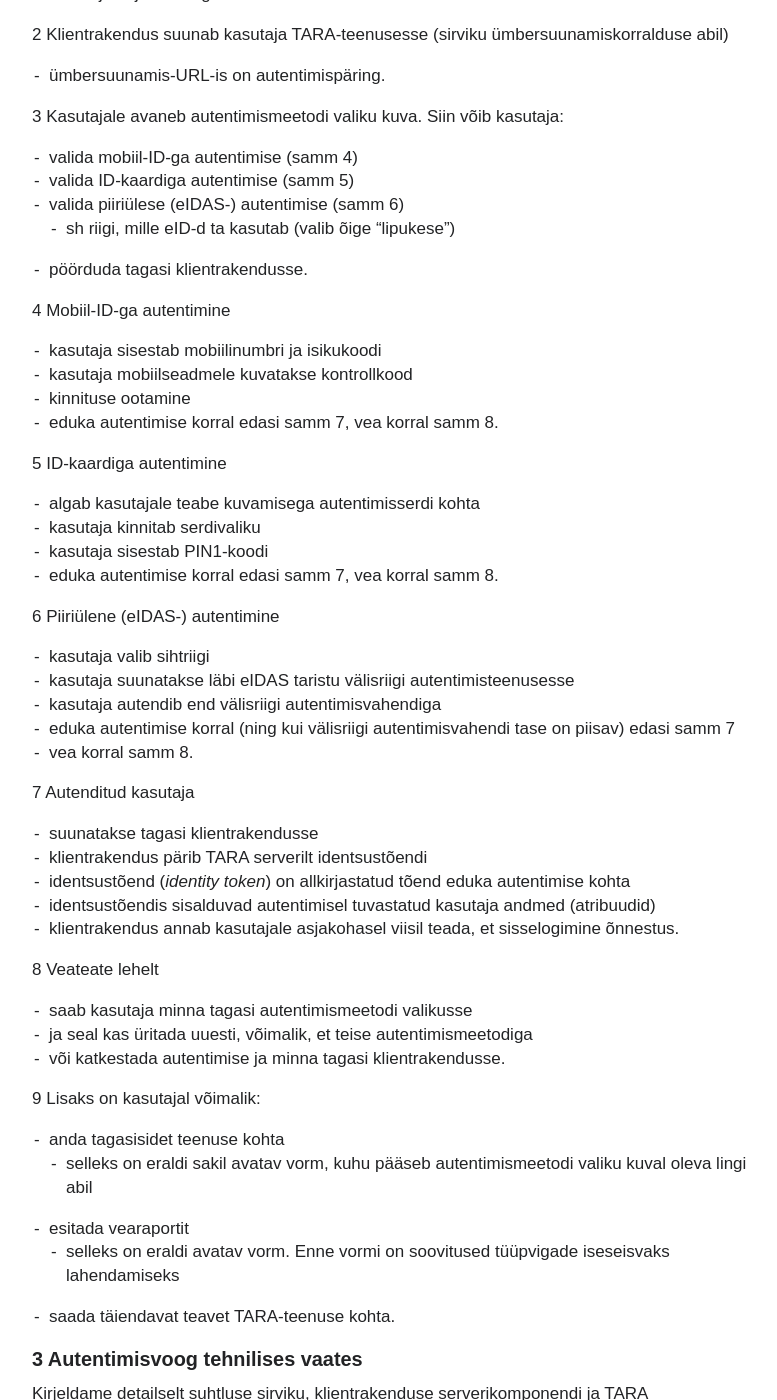
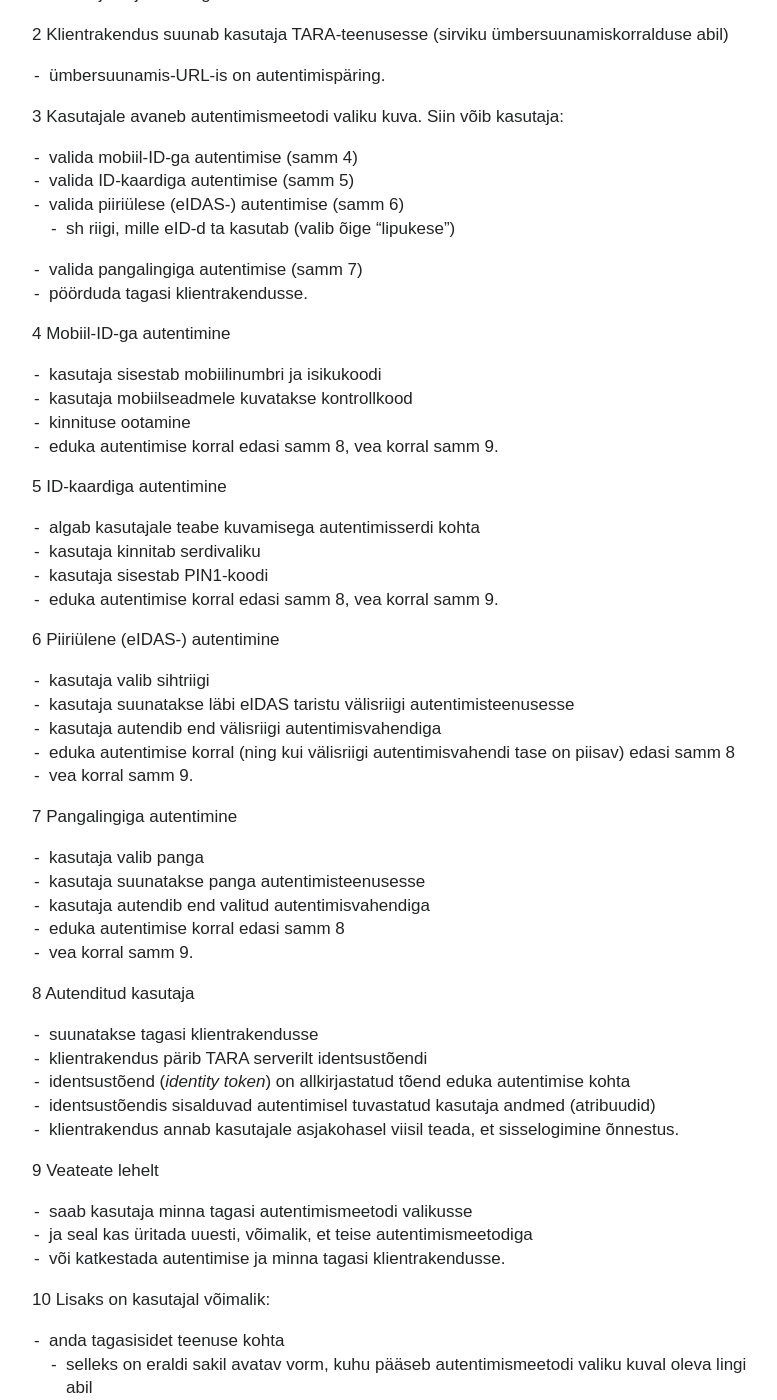
Before and after one commit to e-gov/TARA-Doku, a Jekyll site: the page built from TehnilineKirjeldus.md, in a window 1280 px wide and 1400 px high, scrolled down 2746 px. Shown: the whole window, without its empty margins (2-779 px from the left). Built offline with Jekyll 4.4.1, drawn with Linux system fonts in a browser that asks for light colours; some of the changed text lies outside the part shown.

Commit message:
add banklink specifics

```diff
--- a/TehnilineKirjeldus.md
+++ b/TehnilineKirjeldus.md
@@ -70,6 +70,7 @@ Joonis 1. Siseriiklik ja piiriülene autentimine
 - valida ID-kaardiga autentimise (samm 5)
 - valida piiriülese (eIDAS-) autentimise (samm 6)
   - sh riigi, mille eID-d ta kasutab (valib õige "lipukese")
+- valida pangalingiga autentimise (samm 7)
 - pöörduda tagasi klientrakendusse.
 
 4 Mobiil-ID-ga autentimine
@@ -77,24 +78,32 @@ Joonis 1. Siseriiklik ja piiriülene autentimine
 - kasutaja sisestab mobiilinumbri ja isikukoodi
 - kasutaja mobiilseadmele kuvatakse kontrollkood
 - kinnituse ootamine
-- eduka autentimise korral edasi samm 7, vea korral samm 8.
+- eduka autentimise korral edasi samm 8, vea korral samm 9.
 
 5 ID-kaardiga autentimine
 
 - algab kasutajale teabe kuvamisega autentimisserdi kohta
 - kasutaja kinnitab serdivaliku
 - kasutaja sisestab PIN1-koodi
-- eduka autentimise korral edasi samm 7, vea korral samm 8.
+- eduka autentimise korral edasi samm 8, vea korral samm 9.
 
 6 Piiriülene (eIDAS-) autentimine
 
 - kasutaja valib sihtriigi
 - kasutaja suunatakse läbi eIDAS taristu välisriigi autentimisteenusesse
 - kasutaja autendib end välisriigi autentimisvahendiga
-- eduka autentimise korral (ning kui välisriigi autentimisvahendi tase on piisav) edasi samm 7
-- vea korral samm 8.
+- eduka autentimise korral (ning kui välisriigi autentimisvahendi tase on piisav) edasi samm 8
+- vea korral samm 9.
 
-7 Autenditud kasutaja
+7 Pangalingiga autentimine
+
+- kasutaja valib panga
+- kasutaja suunatakse panga autentimisteenusesse
+- kasutaja autendib end valitud autentimisvahendiga
+- eduka autentimise korral edasi samm 8
+- vea korral samm 9.
+
+8 Autenditud kasutaja
 
 - suunatakse tagasi klientrakendusse
 - klientrakendus pärib TARA serverilt identsustõendi
@@ -102,13 +111,13 @@ Joonis 1. Siseriiklik ja piiriülene autentimine
 - identsustõendis sisalduvad autentimisel tuvastatud kasutaja andmed (atribuudid)
 - klientrakendus annab kasutajale asjakohasel viisil teada, et sisselogimine õnnestus.
 
-8 Veateate lehelt
+9 Veateate lehelt
 
 - saab kasutaja minna tagasi autentimismeetodi valikusse
 - ja seal kas üritada uuesti, võimalik, et teise autentimismeetodiga
 - või katkestada autentimise ja minna tagasi klientrakendusse.
 
-9 Lisaks on kasutajal võimalik:
+10 Lisaks on kasutajal võimalik:
 
 - anda tagasisidet teenuse kohta
   - selleks on eraldi sakil avatav vorm, kuhu pääseb autentimismeetodi valiku kuval oleva lingi abil
```
Also changed, not shown: other parts of TehnilineKirjeldus.md (+5 -4 lines).
